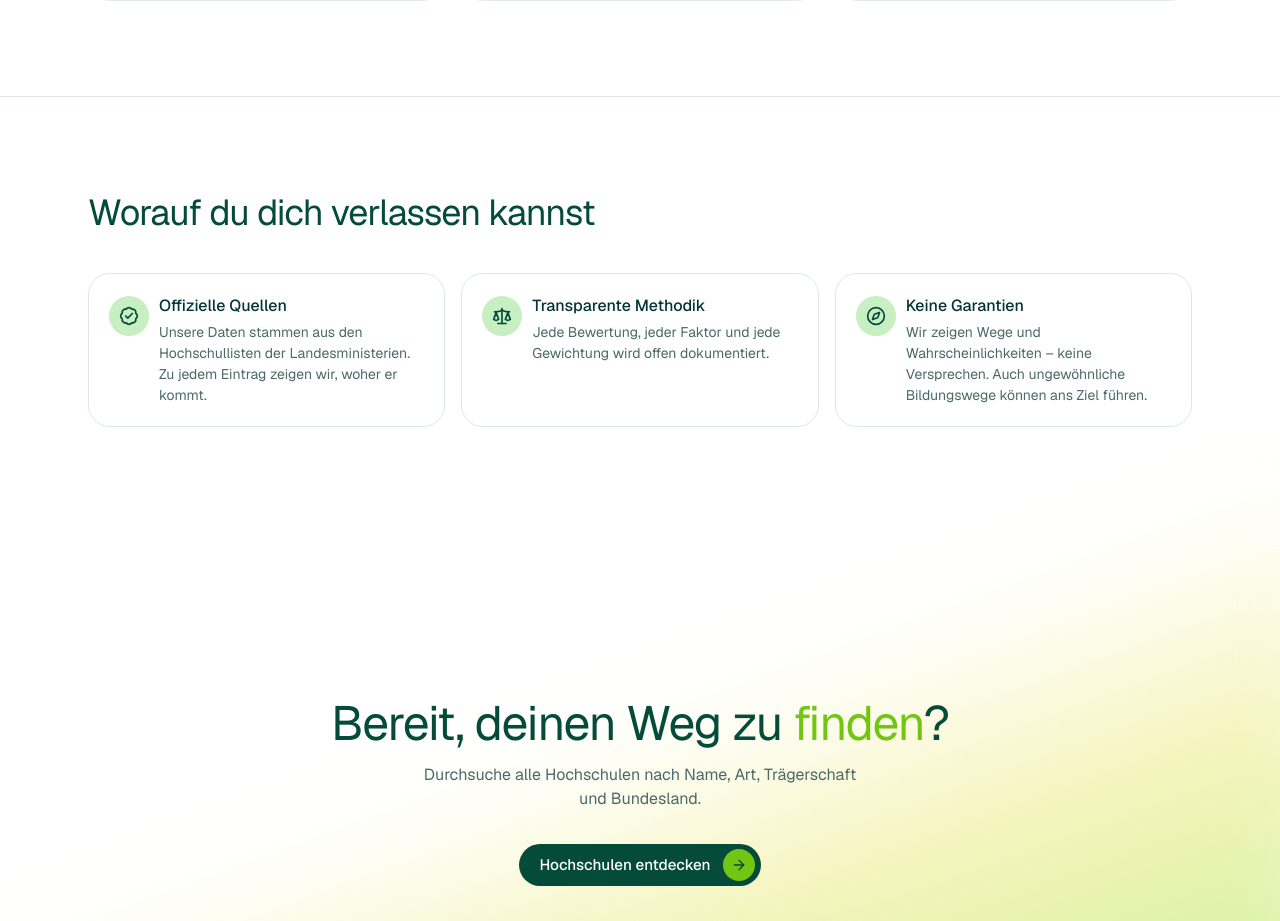
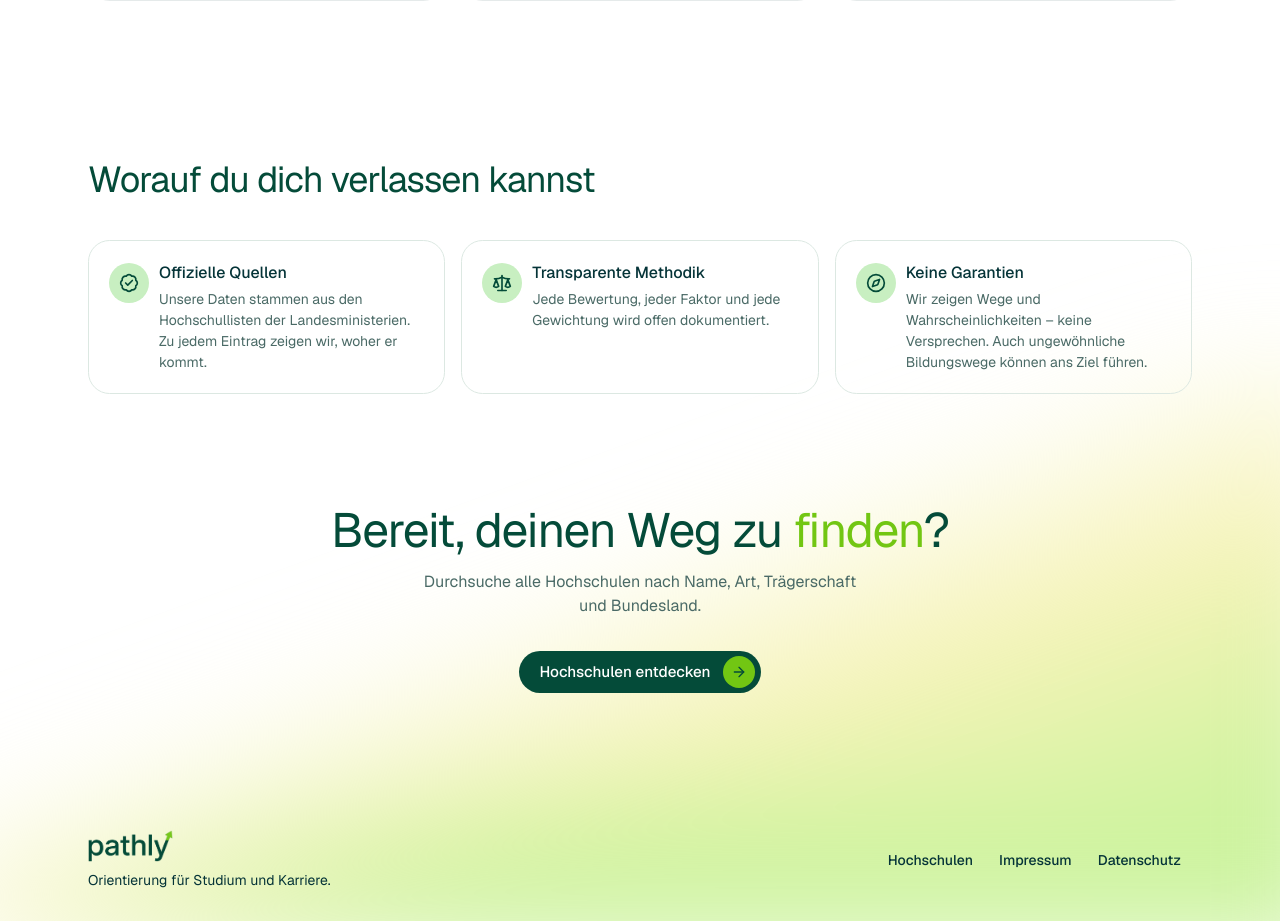
Before and after one commit to lassegermer486-lgtm/Pathly, a Next.js app in the folder apps/web/: page / in a window 1280 px wide. Shown: the part 1111-2032 px from the top of the page. Built offline with nearby package versions, Linux system fonts and the light colour scheme; no server answers; the database is empty.

Commit message:
Startseite: weniger Abstand zwischen Prinzipien und Abschluss, Linie entfernt

```diff
--- a/apps/web/src/app/page.tsx
+++ b/apps/web/src/app/page.tsx
@@ -129,8 +129,8 @@ export default async function Home() {
         </div>
       </section>
 
-      <section id="prinzipien" className="scroll-mt-24 border-t">
-        <div className="mx-auto max-w-6xl px-4 py-24 sm:px-6">
+      <section id="prinzipien" className="scroll-mt-24">
+        <div className="mx-auto max-w-6xl px-4 pt-12 pb-8 sm:px-6 sm:pt-16">
           <h2 className="text-4xl tracking-tight text-primary">Worauf du dich verlassen kannst</h2>
           <ItemGroup className="mt-10 grid gap-4 sm:grid-cols-3">
             {PRINCIPLES.map(({ icon: Icon, title, text }) => (
@@ -149,7 +149,7 @@ export default async function Home() {
       </section>
 
       {/* Abschluss: gleicher Schimmer wie oben, gespiegelt – läuft hinter die Fußzeile aus */}
-      <section className="relative mt-12 px-4 pt-24 pb-28 text-center sm:px-6 sm:pt-32 sm:pb-36">
+      <section className="relative px-4 pt-16 pb-20 text-center sm:px-6 sm:pt-20 sm:pb-24">
         <Glow edge="bottom" />
         <h2 className="mx-auto max-w-2xl text-4xl tracking-tight text-balance text-primary sm:text-5xl">
           Bereit, deinen Weg zu <span className="text-brand-green">finden</span>?
```
